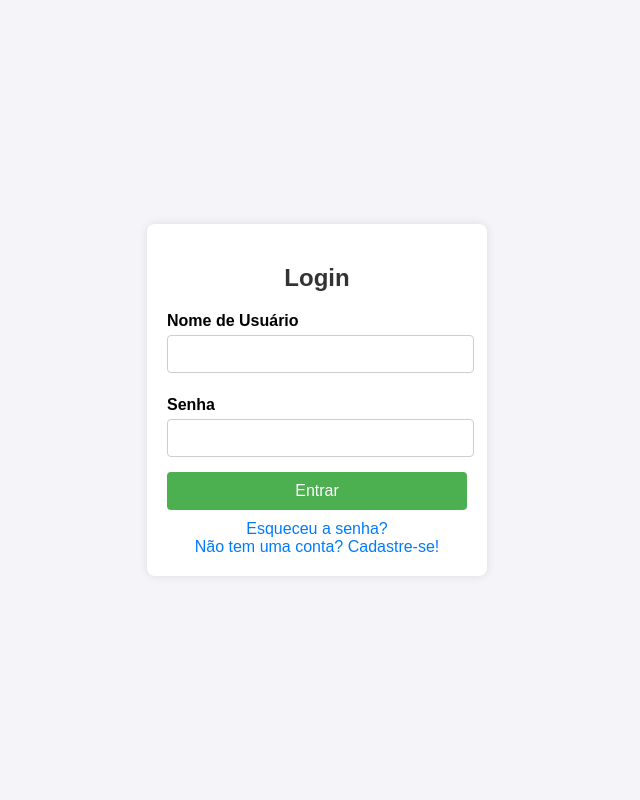
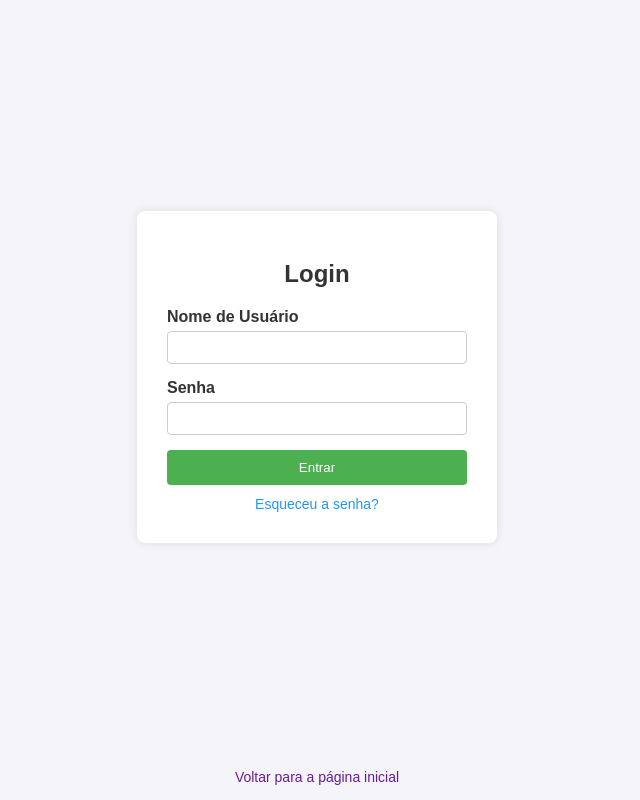
Before and after one commit to RonivanG/Aprender_Django, a Django app: page /produtos/login/ in a window 1280 px wide. Shown: the whole page, without its empty margins (323-963 px from the left). Run offline with Django 5.2, Linux system fonts and the light colour scheme.

Commit message:
Está funcionando o login e adicionei o reset, adicionei a função login e reset(que tem uma class também)

```diff
--- a/produtos/templates/login.html
+++ b/produtos/templates/login.html
@@ -7,16 +7,22 @@
     <meta name="viewport" content="width=device-width, initial-scale=1.0" />
     <title>Login</title>
     <link rel="stylesheet" href="{% static 'Login/css/css.css' %}" />
-    <style>
-
-    </style>
   </head>
   <body>
 
     <div class="login-container">
+      <div class="login-box">
         <h2>Login</h2>
 
-      <form action="/login" method="POST">
+        {% if messages %}
+          <ul class="messages" style="color: red; list-style: none; padding: 0; margin-bottom: 10px;">
+            {% for message in messages %}
+              <li{% if message.tags %} class="{{ message.tags }}"{% endif %}>{{ message }}</li>
+            {% endfor %}
+          </ul>
+        {% endif %}
+        <form action="{% url 'login' %}" method="POST">
+          {% csrf_token %}
           <label for="username">Nome de Usuário</label>
           <input type="text" id="username" name="username" required />
 
@@ -26,10 +32,15 @@
           <input type="submit" value="Entrar" />
 
           <div class="links">
-          <a href="/recuperar-senha">Esqueceu a senha?</a><br />
-          <a href="/cadastro">Não tem uma conta? Cadastre-se!</a>
+            <a href="{% url 'resetar_senha' %}">Esqueceu a senha?</a><br />
           </div>
         </form>
       </div>
+    </div>
+
+    <footer>
+      <a href="{% url 'minha_pagina' %}">Voltar para a página inicial</a>
+    </footer>
+
   </body>
 </html>
--- a/produtos/urls.py
+++ b/produtos/urls.py
@@ -5,4 +5,5 @@ urlpatterns = [
     path('cadastro_crianca/', views.cadastro_crianca, name='cadastro_crianca'),
     path('sobre_projeto/', views.sobre_projeto, name='sobre_projeto'),
     path('login/', views.login, name='login'),
+    path('resetar_senha/', views.resetar_senha, name='resetar_senha'),
 ]
--- a/produtos/views.py
+++ b/produtos/views.py
@@ -1,6 +1,36 @@
-from django.shortcuts import render
+from django.contrib.auth import authenticate, login as auth_login # Renomeia login para evitar conflito
+from django.contrib import messages # Opcional: para exibir mensagens de erro
+from django.shortcuts import render, redirect
 from django.http import HttpResponse
 from .models import NovaPessoa
+from django import forms
+from django.contrib.auth.models import User
+
+class ResetSenhaForm(forms.Form):
+    username = forms.CharField(max_length=150, label='Nome de Usuário')
+    new_password = forms.CharField(widget=forms.PasswordInput, label='Nova Senha')
+    confirm_new_password = forms.CharField(widget=forms.PasswordInput, label='Confirmar Nova Senha')
+
+    def clean(self):
+        cleaned_data = super().clean()
+        new_password = cleaned_data.get('new_password')
+        confirm_new_password = cleaned_data.get('confirm_new_password')
+
+        if new_password and confirm_new_password and new_password != confirm_new_password:
+            raise forms.ValidationError("As senhas não coincidem.")
+        return cleaned_data
+
+    def save(self):
+        username = self.cleaned_data['username']
+        new_password = self.cleaned_data['new_password']
+        try:
+            user = User.objects.get(username=username)
+            user.set_password(new_password)
+            user.save()
+            return True
+        except User.DoesNotExist:
+            self.add_error('username', 'Usuário não encontrado.')
+            return False
 
 def minha_pagina(request):
     return render(request, 'index.html')
@@ -9,7 +39,40 @@ def sobre_projeto(request):
     return render(request, 'sobre.html')
 
 def login(request):
-    return render(request, 'login.html')
+    if request.method == 'POST':
+        # Obtém o username e password do formulário enviado via POST
+        username = request.POST.get('username')
+        password = request.POST.get('password')
+
+        # Autentica o usuário com as credenciais fornecidas
+        user = authenticate(request, username=username, password=password)
+
+        if user is not None:
+            # Se o usuário for autenticado com sucesso, faz o login
+            auth_login(request, user)
+            # Redireciona para a página inicial (ajuste a URL conforme necessário)
+            return redirect('/') # Ou para outra URL como 'home'
+        else:
+            # Se a autenticação falhar, exibe uma mensagem de erro (opcional)
+            messages.error(request, 'Usuário ou senha inválidos.')
+            # Renderiza a página de login novamente
+            return render(request, 'login.html')
+    else:
+        # Se a requisição for GET, apenas renderiza a página de login
+        return render(request, 'login.html')
+
+def resetar_senha(request):
+    if request.method == 'POST':
+        form = ResetSenhaForm(request.POST)
+        if form.is_valid():
+            if form.save():
+                messages.success(request, 'Senha alterada com sucesso!')
+                return redirect('login')  # Redirecione para a página de login após o sucesso
+            else:
+                messages.error(request, 'Erro ao alterar a senha. Verifique o nome de usuário.')
+    else:
+        form = ResetSenhaForm()
+    return render(request, 'reset_senha.html', {'form': form})
 
 def cadastro_crianca(request):
     if request.method == "GET":
--- a/templates/static/Login/css/css.css
+++ b/templates/static/Login/css/css.css
@@ -1,59 +1,92 @@
-body {
-    font-family: Arial, sans-serif;
+html, body {
+  height: 100%;
+  margin: 0;
   background-color: #f4f4f9;
   display: flex;
+  flex-direction: column;
+  font-family: Arial, sans-serif;
+}
+
+.login-container {
+  flex: 1;
+  display: flex;
+  flex-direction: column;
   justify-content: center;
   align-items: center;
-    height: 100vh;
-    margin: 0;
 }
-  .login-container {
-    background-color: #fff;
-    padding: 20px;
+
+.login-box {
+  background-color: white;
+  padding: 30px;
   border-radius: 8px;
   box-shadow: 0 0 10px rgba(0, 0, 0, 0.1);
   width: 300px;
 }
+
 h2 {
   text-align: center;
   margin-bottom: 20px;
   color: #333;
 }
+
+form {
+  display: flex;
+  flex-direction: column;
+}
+
 label {
-    display: block;
-    margin: 8px 0 5px;
+  margin-bottom: 5px;
   font-weight: bold;
+  color: #333;
 }
+
 input[type="text"],
 input[type="password"] {
-    width: 95%;
-    padding: 10px;
+  padding: 8px;
   margin-bottom: 15px;
   border: 1px solid #ccc;
   border-radius: 4px;
-    font-size: 14px;
 }
+
 input[type="submit"] {
-    width: 100%;
-    padding: 10px;
-    background-color: #4caf50;
+  background-color: #4CAF50;
   color: white;
   border: none;
+  padding: 10px;
   border-radius: 4px;
-    font-size: 16px;
   cursor: pointer;
 }
+
 input[type="submit"]:hover {
   background-color: #45a049;
 }
+
 .links {
   text-align: center;
   margin-top: 10px;
 }
+
 .links a {
-    color: #007bff;
   text-decoration: none;
+  color: #2196F3;
+  font-size: 14px;
 }
+
 .links a:hover {
   text-decoration: underline;
 }
+
+footer {
+  text-align: center;
+  padding: 15px;
+  font-size: 14px;
+}
+
+footer a {
+  text-decoration: none;
+  color: #6a1b9a;
+}
+
+footer a:hover {
+  text-decoration: underline;
+}
```
Also changed, not shown: produtos/templates/reset_senha.html (added, +62 -0 lines), db.sqlite3. Lines whose indentation alone changed are shown as unchanged.
